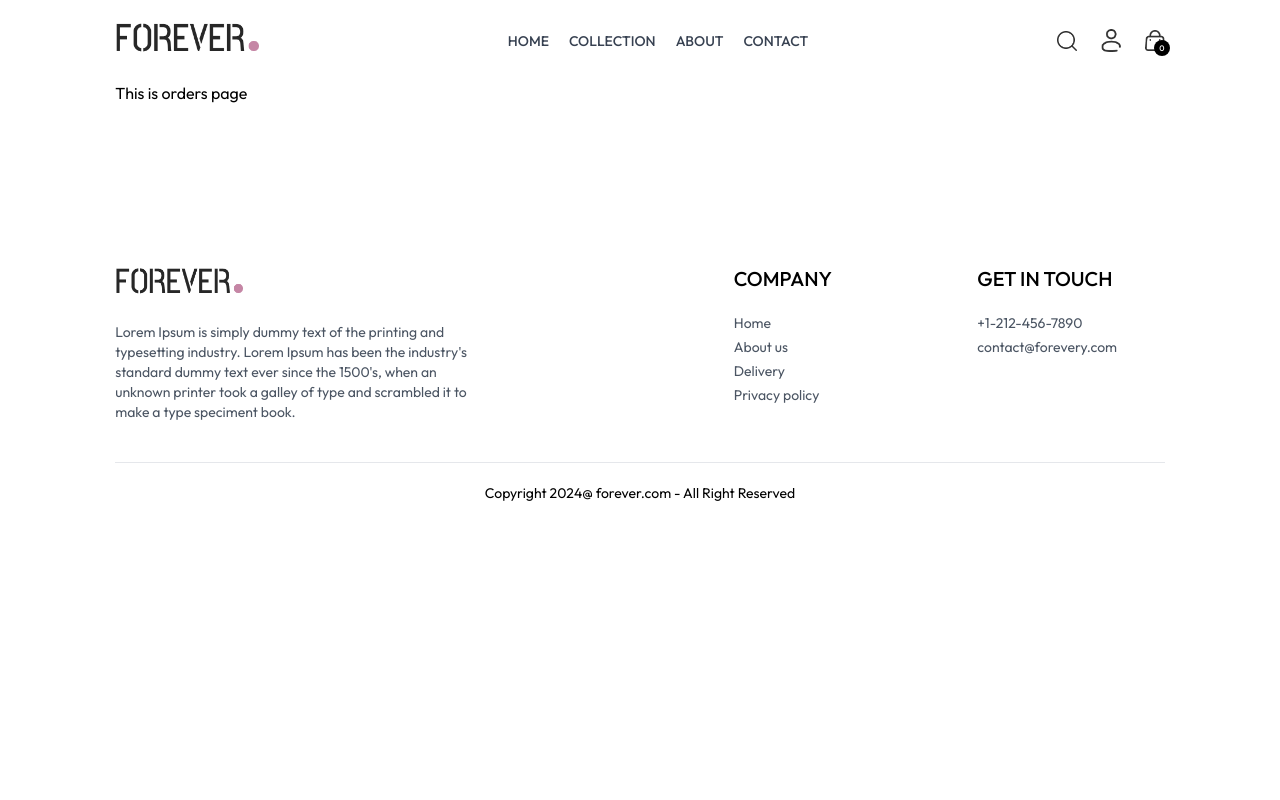
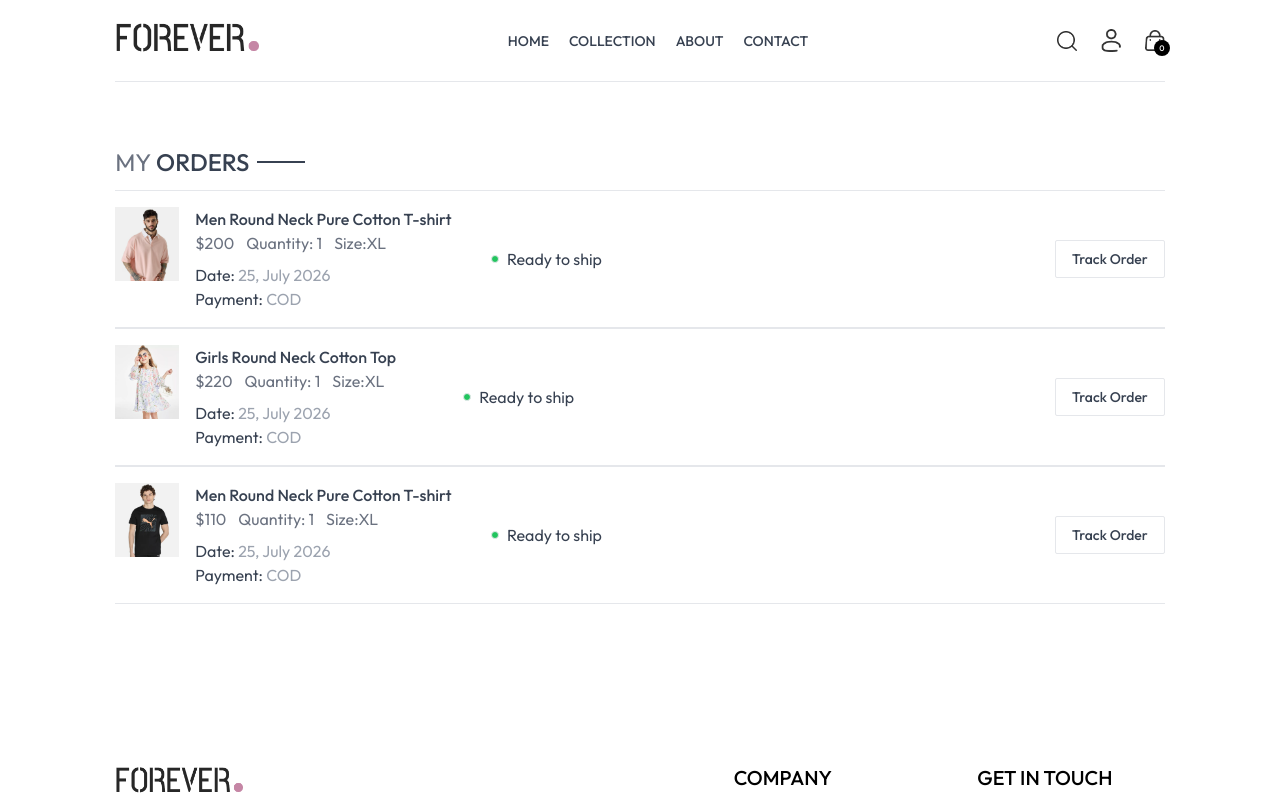
Before and after one commit to AmirUkbazgi1986/EcommerceProjectWithMERN, a React (Vite) app in the folder Frontend/: page /orders in a window 1280 px wide. Shown: the top 800 px of the page. Built offline with nearby package versions, Linux system fonts and the light colour scheme.

Commit message:
creating place order page

```diff
--- a/Frontend/src/components/Title.jsx
+++ b/Frontend/src/components/Title.jsx
@@ -3,7 +3,7 @@
     <div className="inline-flex gap-2 items-center mb-3">
       <p className="text-gray-500 uppercase">
         {text1}
-        <span className="text-gray-700 font-medium uppercase">{text2}</span>
+        <span className="text-gray-700 font-medium uppercase"> {text2}</span>
       </p>
       <p className="w-8 sm:w-12 h-[1px] sm:h-[2px] bg-gray-700"></p>
     </div>
--- a/Frontend/src/pages/Orders.jsx
+++ b/Frontend/src/pages/Orders.jsx
@@ -1,5 +1,60 @@
+import Title from "../components/Title";
+import { useShopContext } from "../context/ShopContext";
+
 function Orders() {
-  return <div>This is orders page</div>;
+  const { products, currency } = useShopContext();
+
+  return (
+    <div className="border-t pt-16">
+      <div className="text-2xl">
+        <Title text1={"My"} text2={"Orders"} />
+      </div>
+      <div>
+        {products.slice(1, 4).map((product) => (
+          <div
+            key={product._id}
+            className="py-4 border-b border-t text-gray-700 flex flex-col md:flex-row md:items-center md:justify-between gap-4  "
+          >
+            <div className="flex items-start gap-4  ">
+              <img
+                src={product.image[0]}
+                alt={product.name}
+                className="w-16  object-cover"
+              />
+              <div className="flex flex-col justify-between">
+                <div>
+                  <h3 className="sm:text-base font-medium">{product.name}</h3>
+                  <div className="flex items-center gap-3 text-base text-gray-500">
+                    <p>
+                      {currency}
+                      {product.price}
+                    </p>
+                    <p>Quantity: 1</p>
+                    <p>Size:XL</p>
+                  </div>
+                  <p className="mt-2">
+                    Date: <span className="text-gray-400">25, July 2026</span>
+                  </p>
+                  <p>
+                    Payment:<span className="text-gray-400"> COD</span>
+                  </p>
+                </div>
+              </div>
+            </div>
+            <div className="md:w-1/2 flex justify-between items-center gap-4">
+              <div className="flex items-center gap-2">
+                <p className="bg-green-500 min-w-2 h-2 border rounded-full"></p>
+                <p className="text-sm md:text-base">Ready to ship</p>
+              </div>
+            </div>
+            <button className="border px-4 py-2 text-sm font-medium rounded-sm">
+              Track Order
+            </button>
+          </div>
+        ))}
+      </div>
+    </div>
+  );
 }
 
 export default Orders;
--- a/Frontend/src/pages/PlaceOrder.jsx
+++ b/Frontend/src/pages/PlaceOrder.jsx
@@ -123,7 +123,7 @@
         <div className="flex justify-end">
           <button
             className="w-1/3 bg-black text-white py-3 mt-4 hover:bg-gray-800 transition-all uppercase"
-            onClick={() => navigate("/place-order")}
+            onClick={() => navigate("/orders")}
           >
             place order
           </button>
```
